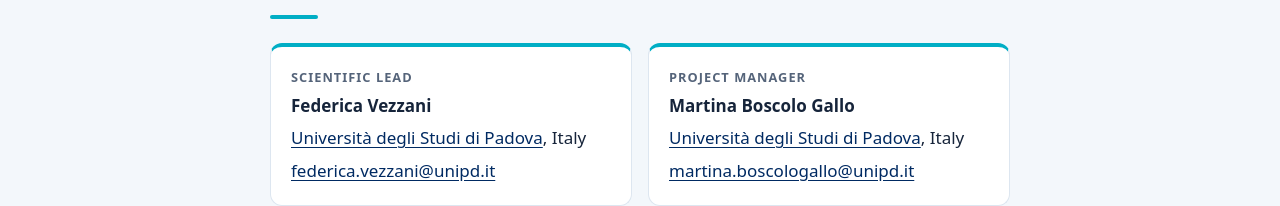
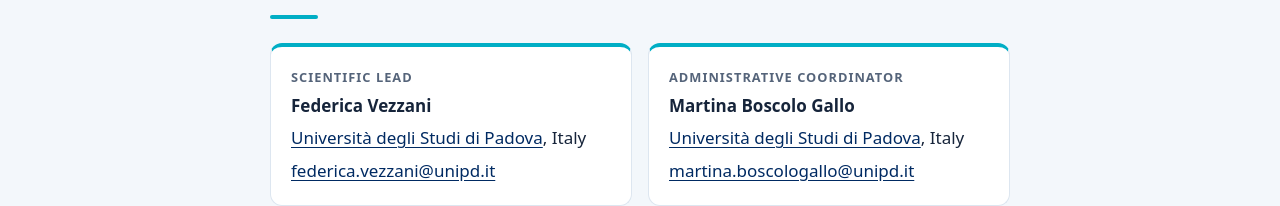
Before and after one commit to TecCOMFramePlus/teccomframeplus.github.io, a plain HTML site: page index.html in a window 1280 px wide. Shown: the part 2016-2222 px from the top of the page. Drawn offline with Linux system fonts and the light colour scheme.

Commit message:
Rename Martina Boscolo Gallo's role to Administrative Coordinator
Co-Authored-By: Claude Fable 5.2 <noreply@anthropic.com>

```diff
--- a/index.html
+++ b/index.html
@@ -102,7 +102,7 @@
             <a href="mailto:federica.vezzani@unipd.it">federica.vezzani@unipd.it</a>
           </address>
           <address class="contact">
-            <span class="role">Project Manager</span>
+            <span class="role">Administrative Coordinator</span>
             <strong>Martina Boscolo Gallo</strong>
             <span><a href="https://www.unipd.it/" target="_blank" rel="noopener">Università degli Studi di Padova</a>, Italy</span>
             <a href="mailto:martina.boscologallo@unipd.it">martina.boscologallo@unipd.it</a>
```
